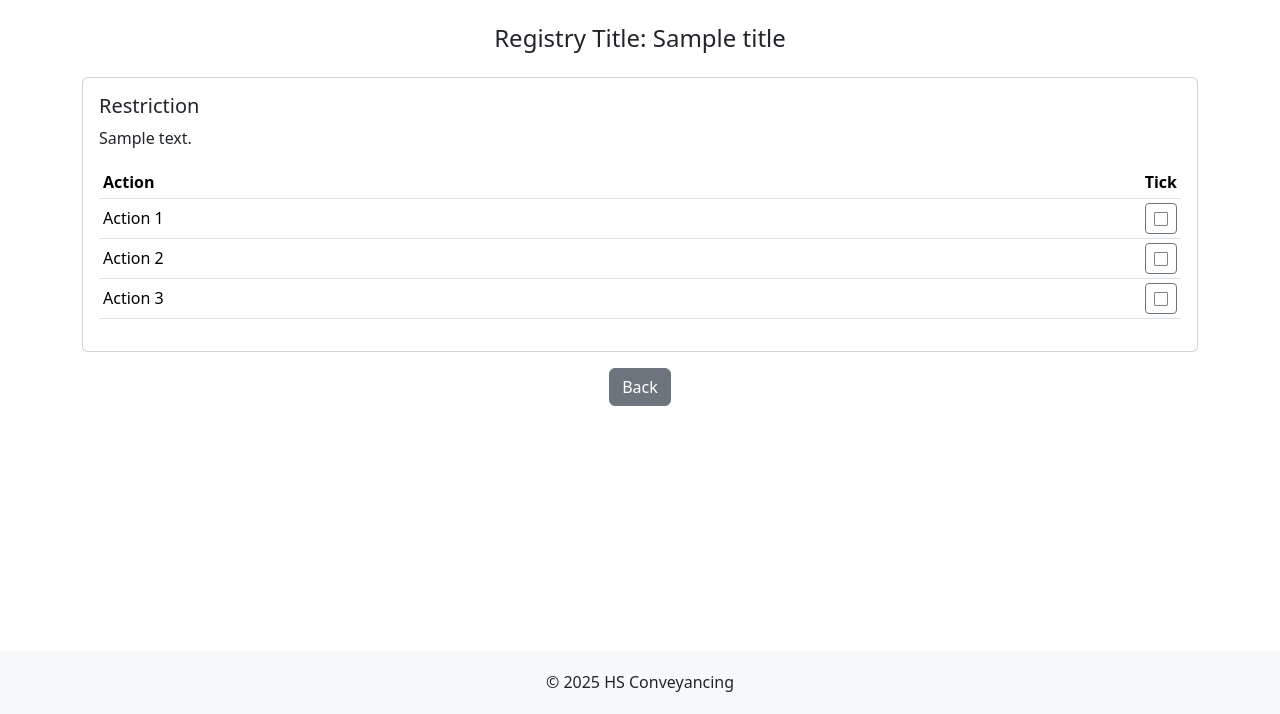
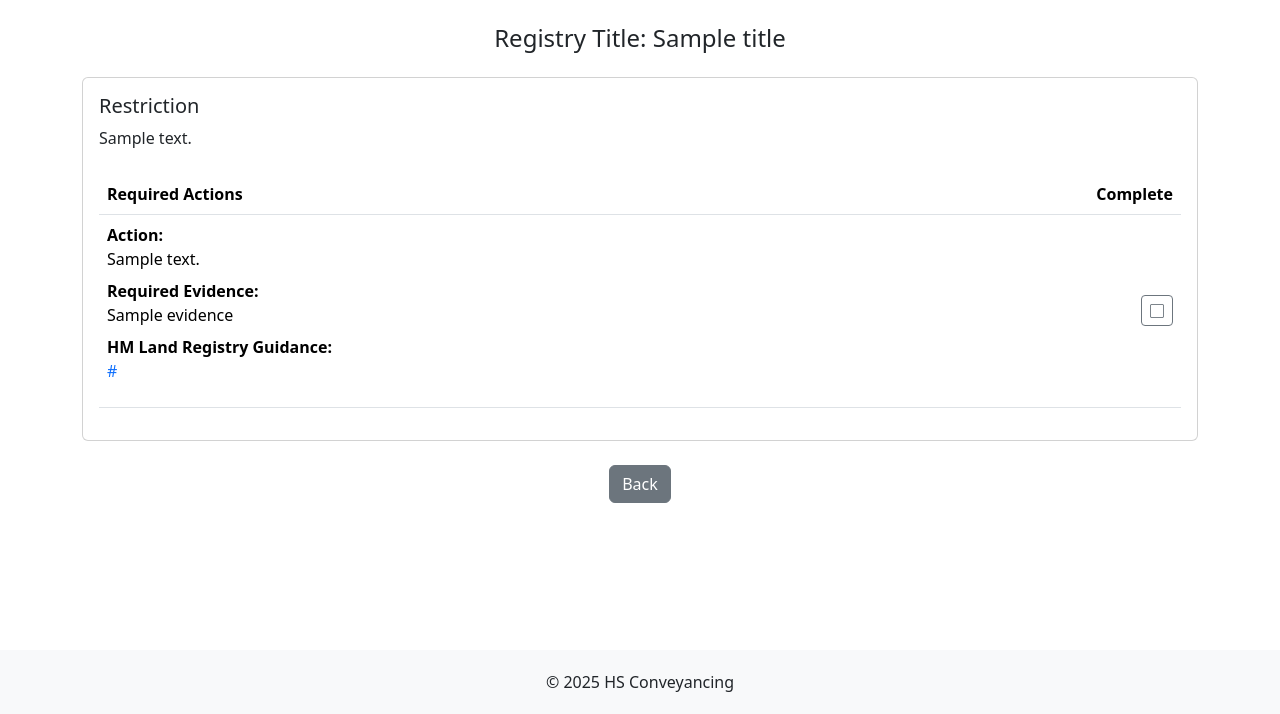
Before and after one commit to masterworrall/hs, a Flask app: template app/templates/details.html in a window 1280 px wide. Shown: the part 86-800 px from the top of the page. Run offline with Flask 3, Linux system fonts and the light colour scheme; the template is opened without the code that fills it: most values are stand-ins (such as "Sample title", 1, 10 or a date in 2020).

Commit message:
Actions displayed

```diff
--- a/app/templates/details.html
+++ b/app/templates/details.html
@@ -38,32 +38,47 @@
           </div>
       </div>
 
-      <!-- Each restriction in its own panel, with a two-column table of actions underneath -->
+      <!-- Each restriction in its own panel -->
       <div class="row">
         <div class="col-12">
           {% if restrictions %}
             {% for r in restrictions %}
-              <div class="card mb-3">
+              <div class="card mb-4">
                 <div class="card-body">
                   <h5 class="card-title">Restriction</h5>
-                  <p class="card-text">{{ r.text | e }}</p>
+                  <p class="card-text mb-4">{{ r.text | e }}</p>
 
                   <div class="table-responsive">
-                    <table class="table table-sm">
+                    <table class="table">
                       <thead>
                         <tr>
-                          <th>Action</th>
-                          <th class="text-end" style="width:120px;">Tick</th>
+                          <th>Required Actions</th>
+                          <th class="text-end" style="width:120px;">Complete</th>
                         </tr>
                       </thead>
                       <tbody>
-                        {# hard-coded actions for now #}
-                        {% set actions = ['Action 1', 'Action 2', 'Action 3'] %}
-                        {% for action_text in actions %}
+                        {% for action in r.actions %}
                         <tr>
-                          <td style="vertical-align: middle;">{{ action_text | e }}</td>
-                          <td class="text-end" style="vertical-align: middle;">
-                            <button type="button" class="btn btn-outline-secondary btn-sm toggle-check" aria-pressed="false" title="Toggle">
+                          <td>
+                            <div class="mb-2">
+                              <strong>Action:</strong><br>
+                              {{ action.description | e }}
+                            </div>
+                            <div class="mb-2">
+                              <strong>Required Evidence:</strong><br>
+                              {{ action.evidence | e }}
+                            </div>
+                            <div>
+                              <strong>HM Land Registry Guidance:</strong><br>
+                              <ul class="list-unstyled">
+                                {% for link in action.hm_land_registry_links %}
+                                <li><a href="{{ link }}" target="_blank" class="text-decoration-none">{{ link }}</a></li>
+                                {% endfor %}
+                              </ul>
+                            </div>
+                          </td>
+                          <td class="text-end align-middle">
+                            <button type="button" class="btn btn-outline-secondary btn-sm toggle-check" aria-pressed="false" title="Toggle completion">
                               <i class="bi bi-square" aria-hidden="true"></i>
                             </button>
                           </td>
@@ -80,12 +95,11 @@
           {% endif %}
 
           <!-- Back button below all panels -->
-          <div class="row mt-2">
+          <div class="row mt-4">
             <div class="col-12 d-flex justify-content-center">
               <a class="btn btn-secondary" href="/" role="button">Back</a>
             </div>
           </div>
-
         </div>
       </div>
 
```
Also changed, not shown: app/routes.py (+7 -3 lines), data/registries.json (+88 -8 lines), 1 other file.
